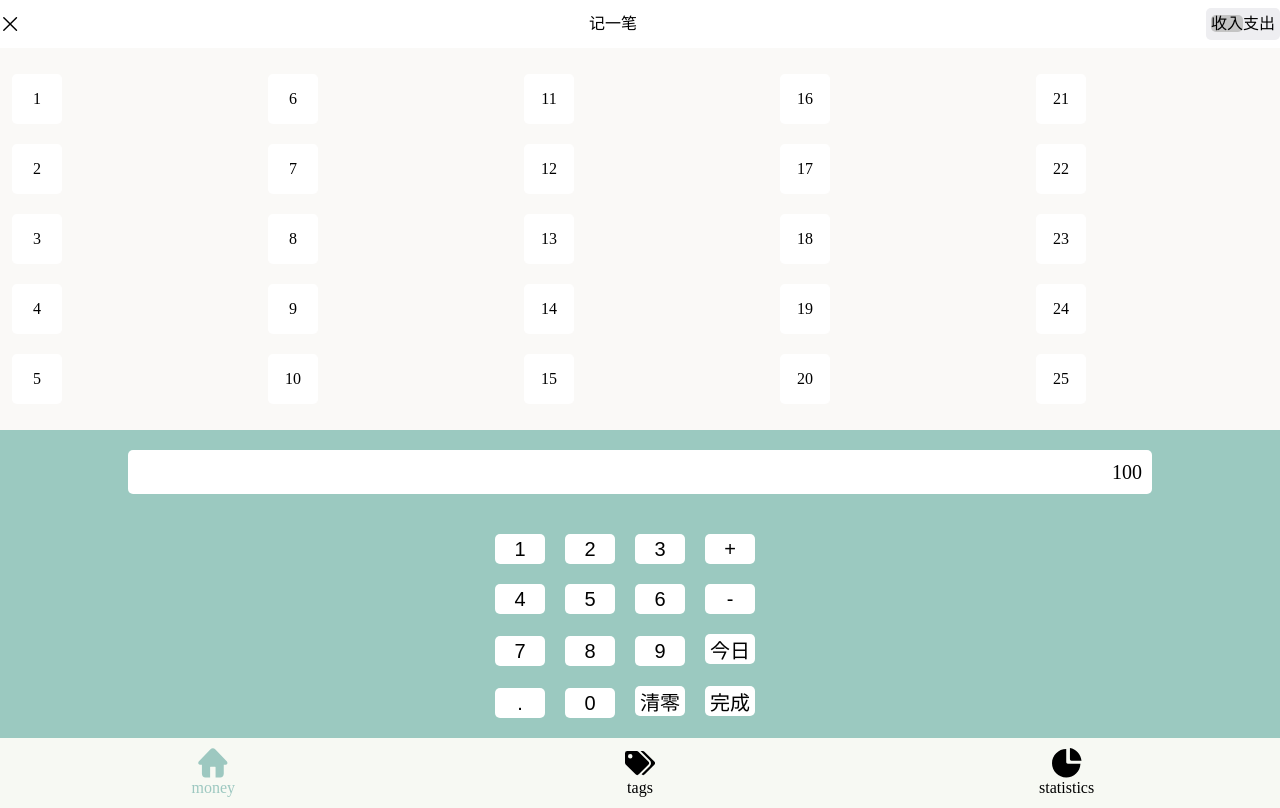
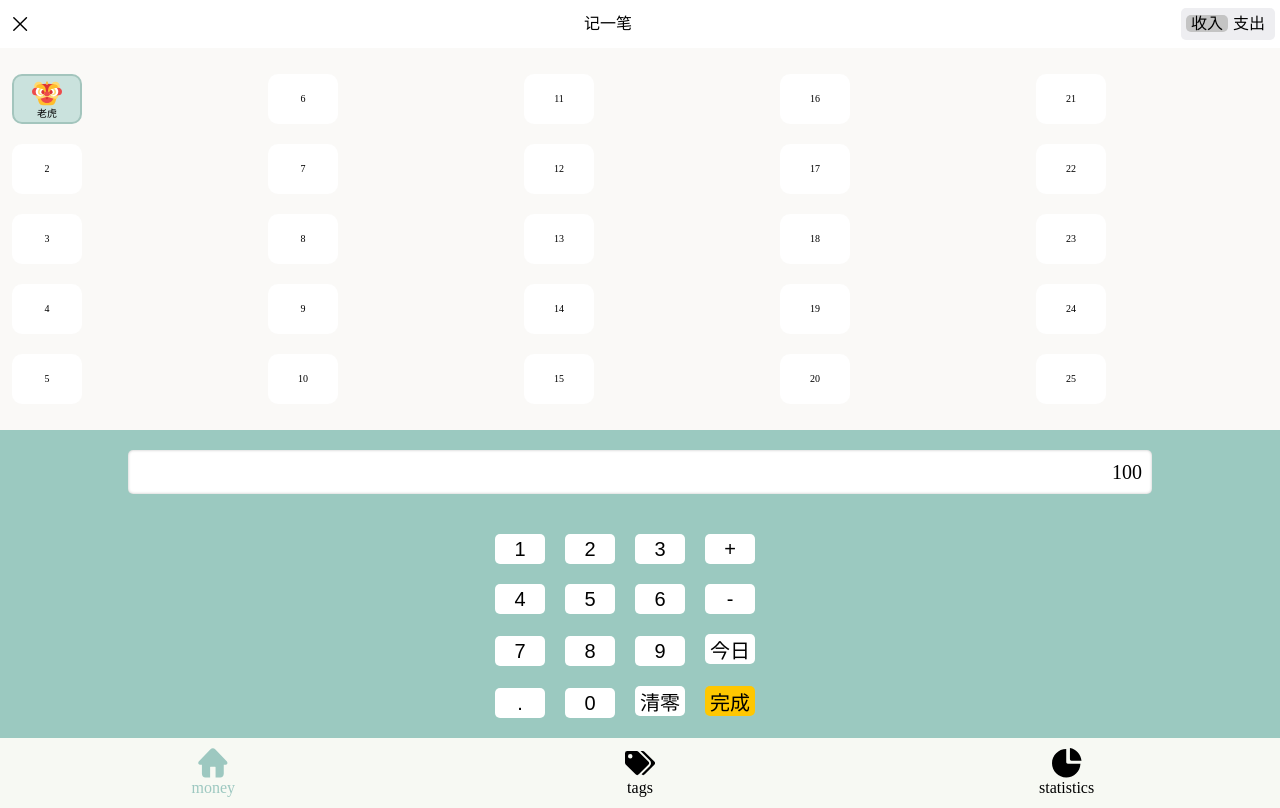
Before and after one commit to Wang-kai960620/rich-react, a React app: page /#/money in a window 1280 px wide. Built offline with nearby package versions, Linux system fonts and the light colour scheme.

Commit message:
模块化

```diff
--- a/config/webpack.config.js
+++ b/config/webpack.config.js
@@ -354,13 +354,13 @@ module.exports = function (webpackEnv) {
                                 {loader: 'svg-sprite-loader', options: {}},
                                 {
                                     loader: 'svgo-loader', options: {
-                                        plugins: [
-                                            {
-                                                removeAttrs: {
-                                                    attrs: 'fill'
-                                                }
-                                            },
-                                        ]
+                                        // plugins: [
+                                        //     {
+                                        //         removeAttrs: {
+                                        //             attrs: 'fill'
+                                        //         }
+                                        //     },
+                                        // ]
                                     }
                                 },
                             ]
--- a/src/views/Money.tsx
+++ b/src/views/Money.tsx
@@ -1,147 +1,16 @@
 import Layout from "../components/Layout";
 import React from "react";
-import styled from "styled-components";
-import Icon from "../components/Icons";
+import {TitleSection} from "./Money/TitleSection";
+import {TagSection} from "./Money/TagSection";
+import {NumberSection} from "./Money/NumberSection";
 
-const TitleSection = styled.div`
-display: flex;
-justify-content: space-between;
-align-items: center;
-padding: 8px 0;
-line-height: 22px;
-background: #fff;
->.icon{
-width: 20px ;
-height: 20px;
-}
->div{
-padding: 5px;
-text-align: center;
-background: #eeeef1;
-border-radius: 5px;
->.input{
-background: #c4c4c4;
-border-radius: 5px;
-}
-}
-`;
-const TagsSection = styled.ol`
-margin: 16px 0;
-display: flex;
-overflow-x: scroll;
-overflow-y: hidden;
-flex-direction: column;
-flex-wrap: wrap;
-max-height: 350px;
->li{
-background: #fff;
-display: flex;
-justify-content: center;
-align-items: center;
-width: 50px;
-height: 50px;
-border-radius: 5px;
-margin: 10px 12px;
-}
-
-`;
-const NumberSection = styled.div`
-display: flex;
-justify-content: center;
-align-items: center;
-flex-wrap: wrap;
-background: #9bc9c0;
-
->.output{
-display: flex;
-flex-direction: row-reverse;
-font-size: 20px;
-background: #ffffff;
-border-radius: 5px;
-line-height: 24px;
-width: 80vw;
-padding: 10px 10px;
-margin: 20px 34px;
-}
->.numberList{
-width: 80vw;
-margin: 10px 20px;
-max-width: 310px;
-min-height: 202px;
->button{
-font-size: 20px;
-border: none;
-margin: 10px 10px;
-width: 50px;
-height: 30px;
-border-radius: 5px;
-background: #ffffff;
-}
-}
-
-
-`;
 
 function Money() {
   return (
     <Layout>
-      <TitleSection>
-        <Icon name='close'/>
-        <span>记一笔</span>
-        <div>
-          <span className='input'>收入</span>
-          <span>支出</span>
-        </div>
-      </TitleSection>
-      <TagsSection>
-        <li>1</li>
-        <li>2</li>
-        <li>3</li>
-        <li>4</li>
-        <li>5</li>
-        <li>6</li>
-        <li>7</li>
-        <li>8</li>
-        <li>9</li>
-        <li>10</li>
-        <li>11</li>
-        <li>12</li>
-        <li>13</li>
-        <li>14</li>
-        <li>15</li>
-        <li>16</li>
-        <li>17</li>
-        <li>18</li>
-        <li>19</li>
-        <li>20</li>
-        <li>21</li>
-        <li>22</li>
-        <li>23</li>
-        <li>24</li>
-        <li>25</li>
-      </TagsSection>
-      <NumberSection>
-        <div className='output'>100</div>
-        <div className='numberList'>
-          <button>1</button>
-          <button>2</button>
-          <button>3</button>
-          <button>+</button>
-          <button>4</button>
-          <button>5</button>
-          <button>6</button>
-          <button>-</button>
-          <button>7</button>
-          <button>8</button>
-          <button>9</button>
-          <button>今日</button>
-          <button>.</button>
-          <button>0</button>
-          <button>清零</button>
-          <button>完成</button>
-        </div>
-
-      </NumberSection>
+      <TitleSection/>
+      <TagSection/>
+      <NumberSection/>
     </Layout>
   );
 }
--- /dev/null
+++ b/src/views/Money/NumberSection.tsx
@@ -0,0 +1,67 @@
+import styled from "styled-components";
+import React from "react";
+
+const Wrapper = styled.div`
+display: flex;
+justify-content: center;
+align-items: center;
+flex-wrap: wrap;
+background: #9bc9c0;
+
+>.output{
+display: flex;
+flex-direction: row-reverse;
+font-size: 20px;
+background: #ffffff;
+border-radius: 5px;
+line-height: 24px;
+width: 80vw;
+padding: 10px 10px;
+margin: 20px 34px;
+box-shadow: inset 0 0 3px rgba(0,0,0,0.25);
+}
+>.numberList{
+width: 80vw;
+margin: 10px 20px;
+max-width: 310px;
+min-height: 202px;
+>button{
+font-size: 20px;
+border: none;
+margin: 10px 10px;
+width: 50px;
+height: 30px;
+border-radius: 5px;
+background: #ffffff;
+}
+>.success{
+background: rgb(255, 199, 0);
+}
+}
+`;
+
+const NumberSection : React.FC = ()=>{
+  return (
+    <Wrapper>
+      <div className='output'>100</div>
+      <div className='numberList'>
+        <button>1</button>
+        <button>2</button>
+        <button>3</button>
+        <button>+</button>
+        <button>4</button>
+        <button>5</button>
+        <button>6</button>
+        <button>-</button>
+        <button>7</button>
+        <button>8</button>
+        <button>9</button>
+        <button>今日</button>
+        <button>.</button>
+        <button>0</button>
+        <button>清零</button>
+        <button className='success'>完成</button>
+      </div>
+  </Wrapper>)
+}
+export {NumberSection}
--- /dev/null
+++ b/src/views/Money/TagSection.tsx
@@ -0,0 +1,70 @@
+import styled from "styled-components";
+import React from "react";
+import Icon from "../../components/Icons";
+
+const Wrapper = styled.ol`
+margin: 16px 0;
+display: flex;
+overflow-x: scroll;
+overflow-y: hidden;
+flex-direction: column;
+flex-wrap: wrap;
+max-height: 350px;
+>li{
+background: #fff;
+display: flex;
+flex-direction: column;
+justify-content: center;
+align-items: center;
+width: 70px;
+height: 50px;
+border-radius: 10px;
+margin: 10px 12px;
+font-size: 10px;
+&.selected{
+background: #cae2dd;
+border: 2px solid #a3c5bd;
+}
+>.icon{
+width: 30px ;
+height: 30px ;
+}
+}
+`;
+const TagSection :React.FC = ()=>{
+  return (
+    <Wrapper>
+      <li className='selected'>
+        <Icon name='lions'/>
+        老虎
+      </li>
+      <li>2</li>
+      <li>3</li>
+      <li>4</li>
+      <li>5</li>
+      <li>6</li>
+      <li>7</li>
+      <li>8</li>
+      <li>9</li>
+      <li>10</li>
+      <li>11</li>
+      <li>12</li>
+      <li>13</li>
+      <li>14</li>
+      <li>15</li>
+      <li>16</li>
+      <li>17</li>
+      <li>18</li>
+      <li>19</li>
+      <li>20</li>
+      <li>21</li>
+      <li>22</li>
+      <li>23</li>
+      <li>24</li>
+      <li>25</li>
+    </Wrapper>
+  )
+}
+
+
+export {TagSection}
--- /dev/null
+++ b/src/views/Money/TitleSection.tsx
@@ -0,0 +1,46 @@
+import styled from "styled-components";
+import React from "react";
+import Icon from "../../components/Icons";
+
+const Wrapper = styled.div`
+display: flex;
+text-align: center;
+justify-content: space-between;
+align-items: center;
+padding: 8px 0;
+line-height: 22px;
+background: #fff;
+>.icon{
+width: 20px ;
+height: 20px;
+margin: 0 10px;
+}
+>div{
+padding: 5px;
+text-align: center;
+background: #eeeef1;
+border-radius: 5px;
+margin: 0 5px;
+>span{
+padding: 0 5px ;
+}
+>.selected{
+background: #c4c4c4;
+border-radius: 5px;
+}
+}
+`;
+
+const TitleSection:React.FC = ()=>{
+  return (
+    <Wrapper>
+      <Icon name='close'/>
+      <span>记一笔</span>
+      <div>
+        <span className='selected'>收入</span>
+        <span>支出</span>
+      </div>
+    </Wrapper>
+  )
+}
+export {TitleSection}
```
